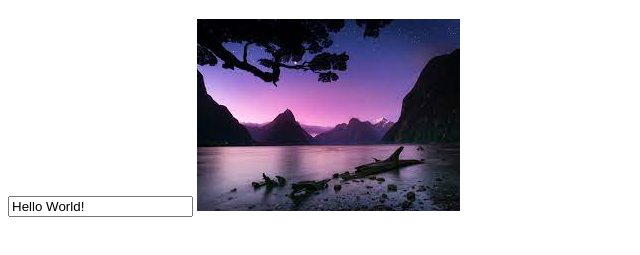
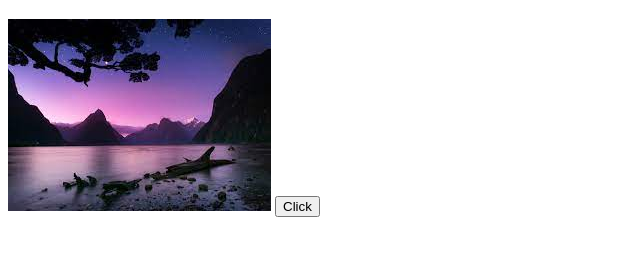
Before and after one commit to filippogarota96/vue-hello, a plain HTML site: page index.html in a window 1280 px wide. Shown: the part 61-316 px from the top of the page, without its empty margins (0-640 px from the left). Drawn offline with nearby package versions, Linux system fonts and the light colour scheme.

Commit message:
Aggiunto evento click che cambia immagine

```diff
--- a/index.html
+++ b/index.html
@@ -11,8 +11,8 @@
 <body>
   <div id="title">
     <h1>{{ text }}</h1>
-    <input type="text" v-model="text" value="">
-    <img v-bind:src="image">
+    <img v-bind:src="image" class="hide">
+    <button @click="imgAppear">Click</button>
   </div>
 
 <script src="js/script.js" charset="utf-8"></script>
--- a/js/script.js
+++ b/js/script.js
@@ -8,6 +8,15 @@ const app = new Vue (
     data: {
       text: "Hello World!",
       image: "img/landscape.jpg"
+    },
+    methods: {
+      imgAppear: function() {
+        if (this.image == 'img/landscape.jpg') {
+          this.image = "img/landscape-2.jpg";
+        } else {
+          this.image = "img/landscape.jpg";
+        }
+      }
     }
   }
 );
```
Also changed, not shown: img/landscape-2.jpg (added), img/landscape-3.jpg (added), img/landscape-4.jpg (added).
